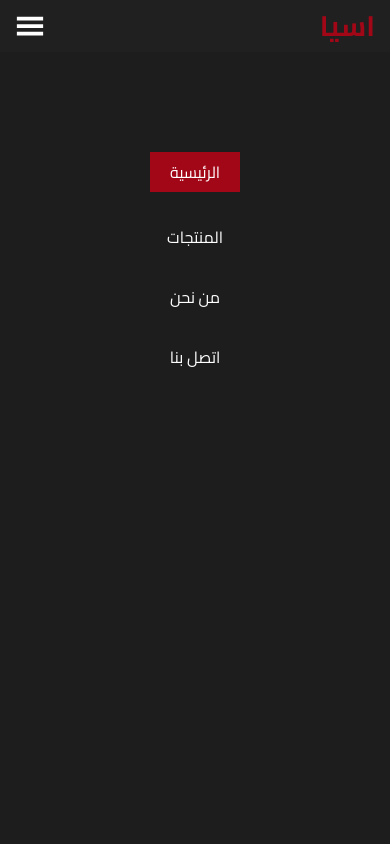
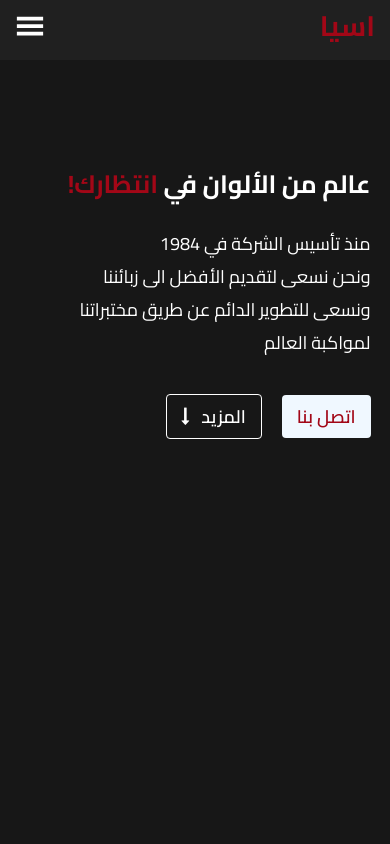
Before and after one commit to ahmed-fareeq-0/ASIA-MERN-STACK, a React (Create React App) app: page / in a window 390 px wide. Shown: the top 844 px of the page. Built offline with nearby package versions, Linux system fonts and the light colour scheme.

Commit message:
some browsers

```diff
--- a/src/components/navbar/Navbar.jsx
+++ b/src/components/navbar/Navbar.jsx
@@ -1,9 +1,16 @@
-
 import './styleNavbar.scss'
 import {GiHamburgerMenu} from 'react-icons/gi'
+import { useState } from 'react'
 
 
 const Navbar = () => {
+
+  const [show, setShow] = useState(false)
+
+  // sohw Hamburger
+  const showHamburger = () => {
+    setShow(!show)
+  }
 
   return (
 
@@ -29,17 +36,18 @@ const Navbar = () => {
 
 {/* ------------------------------------------ */}
         <div className='wrpperResponsive'>
-          <GiHamburgerMenu className='iconHamburger' />
+          <GiHamburgerMenu className='iconHamburger' onClick={ () => showHamburger()} />
 
           <a className='logoResponsive' href='/'><h1>اسيا</h1></a>
         </div>
 
-        <div className='Hamburger'  >
+        <div className='Hamburger' style={show ? {display:'flex'} : {display:'none'}} >
           <a className='link active' href='#about'>الرئيسية</a>
             <a className='link' href='#products'>المنتجات</a>
             <a className='link' href='#about'>من نحن</a>
             <a className='link' href='#contect'>اتصل بنا</a>
         </div>
+
 {/* -------------------------------------- */}
 
 
--- a/src/components/navbar/styleNavbar.scss
+++ b/src/components/navbar/styleNavbar.scss
@@ -110,7 +110,7 @@
             }
 
             .Hamburger{
-                display: flex;
+                display: none;
                 flex-direction: column;
                 align-items: center;
                 background-color: #1d1d1d;
```
